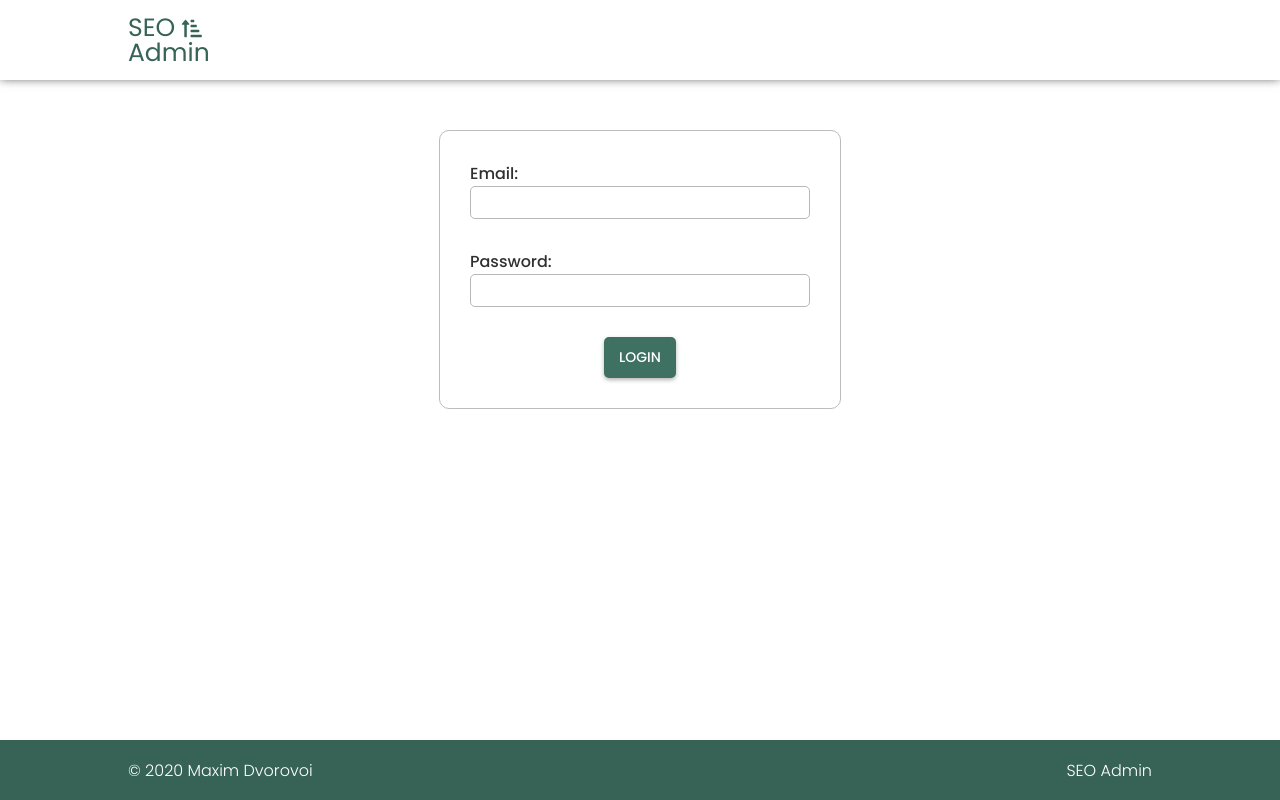
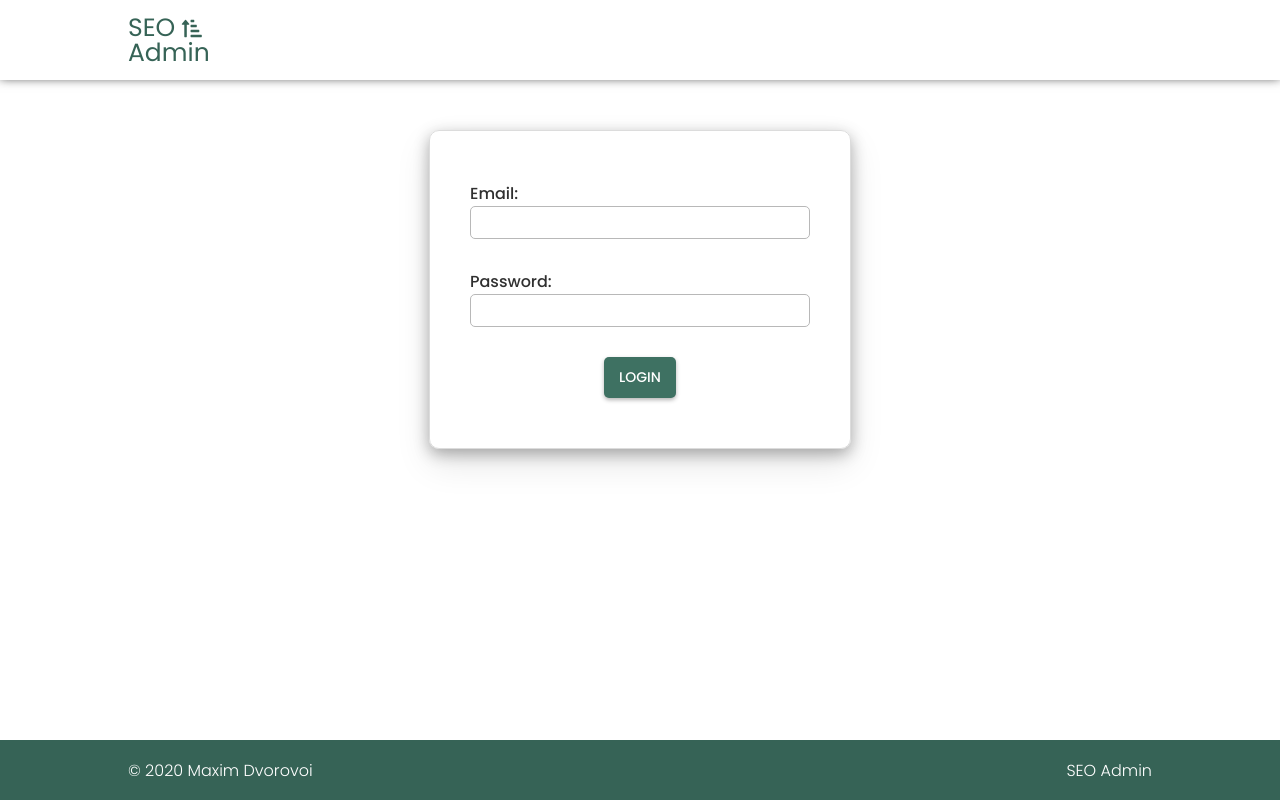
Before and after one commit to maxim-dvorovoi/wedding, a Vue app: page /login in a window 1280 px wide. Built offline with nearby package versions, Linux system fonts and the light colour scheme; what vue-outside-events would draw is missing.

Commit message:
login style fixes

```diff
--- a/src/views/Login.vue
+++ b/src/views/Login.vue
@@ -58,8 +58,10 @@
 	.login-form {
 		max-width: 400px;
 		margin: 50px auto;
-		border: 1px solid #bcbcbc;
+		padding: 20px 10px;
+		border: 1px solid #dcdcdc;
 		border-radius: 10px;
+		box-shadow: 0 15px 35px rgba(0,0,0,.1), 0 5px 15px rgba(0,0,0,.3);
 	}
 
 	.login-form > div {
```
